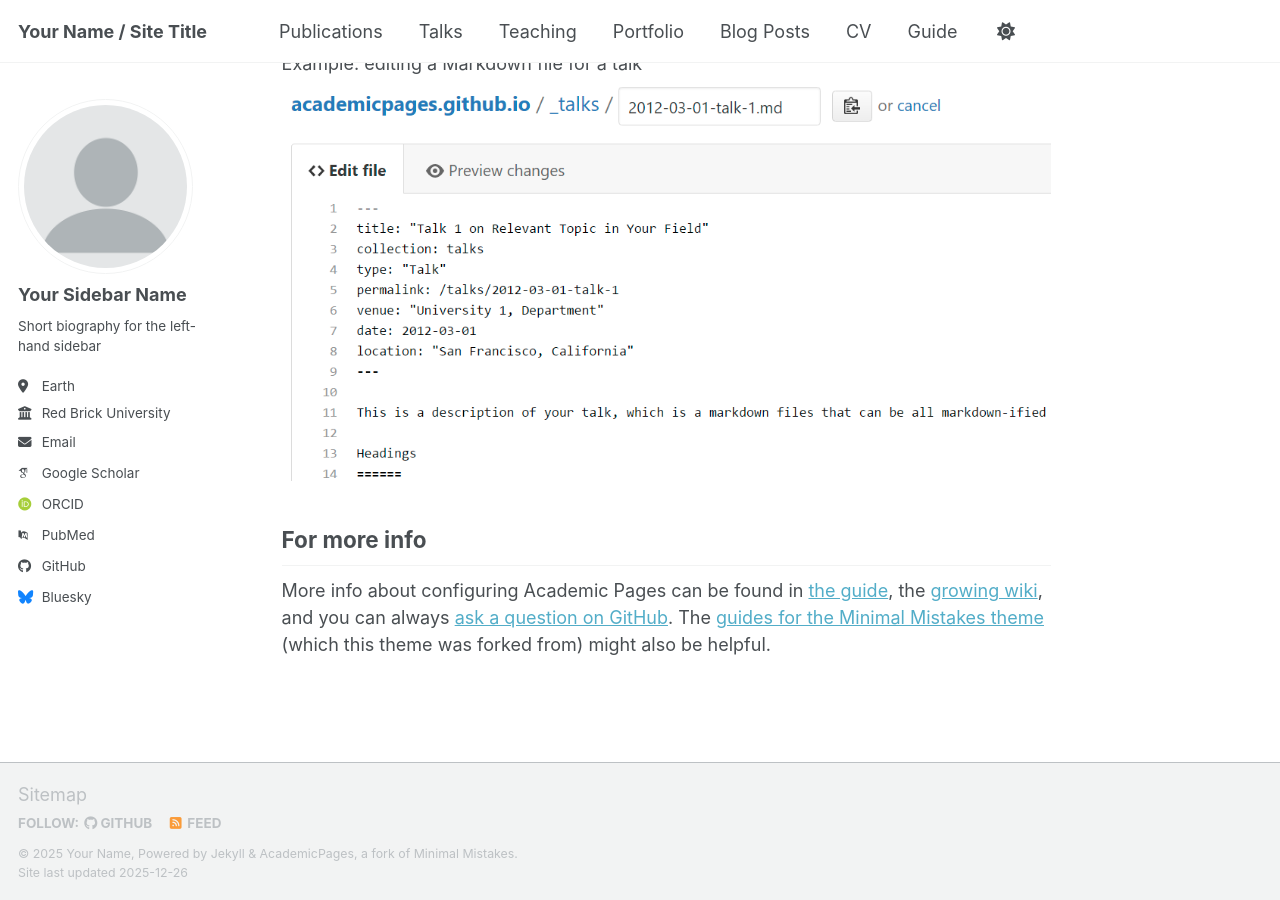
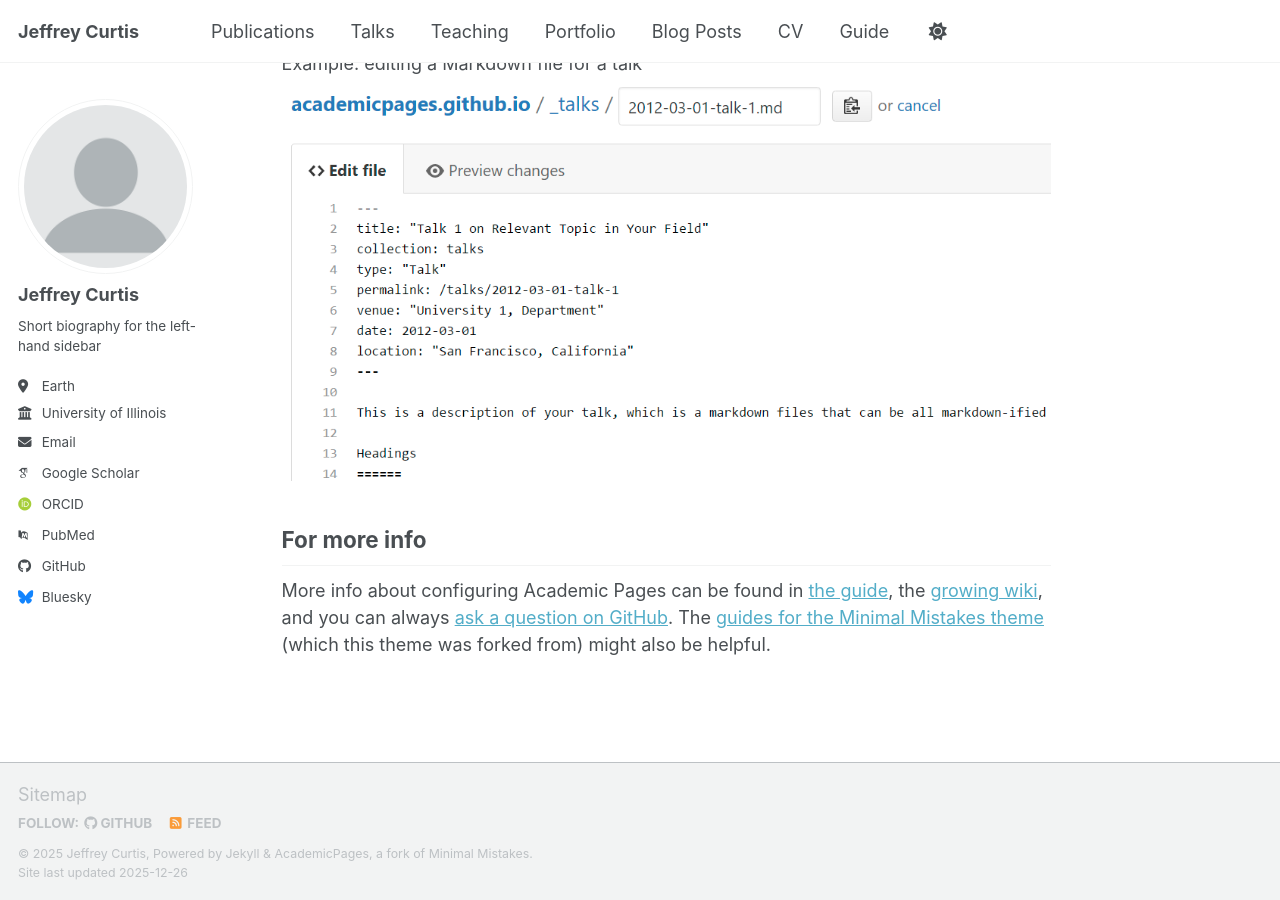
Before and after one commit to jcurtis2/jcurtis2.github.io, a Jekyll site: the page built from _pages/about.md, in a window 1280 px wide and 900 px high, scrolled down 2718 px. Built offline with Jekyll 4.4.1, drawn with Linux system fonts in a browser that asks for light colours; some web fonts are replaced; a script bundle is joined from its source files by our own code; library files that are not in the unit come from our copies.

Commit message:
minor name changes

```diff
--- a/_config.yml
+++ b/_config.yml
@@ -9,14 +9,14 @@
 # Basic Site Settings
 locale                   : "en-US"
 site_theme               : "default" # the available themes options are "default", "air", "sunrise", "mint", "dirt" and "contrast"
-title                    : "Your Name / Site Title"
+title                    : "Jeffrey Curtis"
 title_separator          : "-"
-name                     : &name "Your Name"
-description              : &description "Your Name's academic portfolio"   # Update this with a general description of your site, this is the default if not overridden by a page
+name                     : &name "Jeffrey Curtis"
+description              : &description "Jeffrey Curtis's academic portfolio"   # Update this with a general description of your site, this is the default if not overridden by a page
 url                      : https://academicpages.github.io # The base hostname & protocol for your site e.g. "https://[your GitHub username].github.io",
                                                            # or if you already have some other page hosted on Github then use "https://[your GitHub username].github.io/[Your Repo Name]"
 baseurl                  : "" # the subpath of your site, e.g. "/blog"
-repository               : "academicpages/academicpages.github.io"
+repository               : "jcurtis2/jcurtis2.github.io"
 
 # Site Author - The following control what appear as part of the author content on the side bar.
 #               If a field is blank the icon and link will not appear, otherwise it will be shown.
@@ -24,13 +24,13 @@ repository               : "academicpages/academicpages.github.io"
 author:
   # Biographic information
   avatar           : "profile.png"
-  name             : "Your Sidebar Name"
+  name             : "Jeffrey Curtis"
   pronouns         : # example: "she/her"
   bio              : "Short biography for the left-hand sidebar"
   location         : "Earth"
-  employer         : "Red Brick University"
+  employer         : "University of Illinois"
   uri              : # URL
-  email            : "none@example.org"
+  email            : "jcurtis2@illinois.edu"
 
   # Academic websites
   academia         : # URL
```
